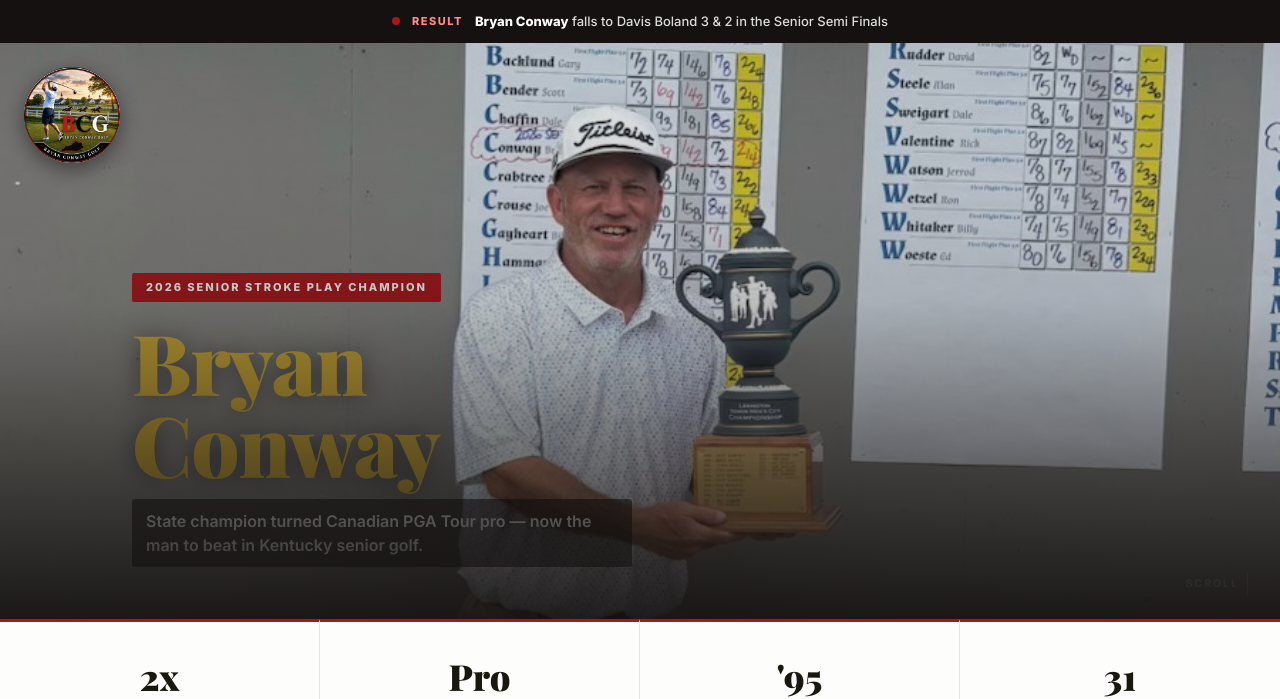
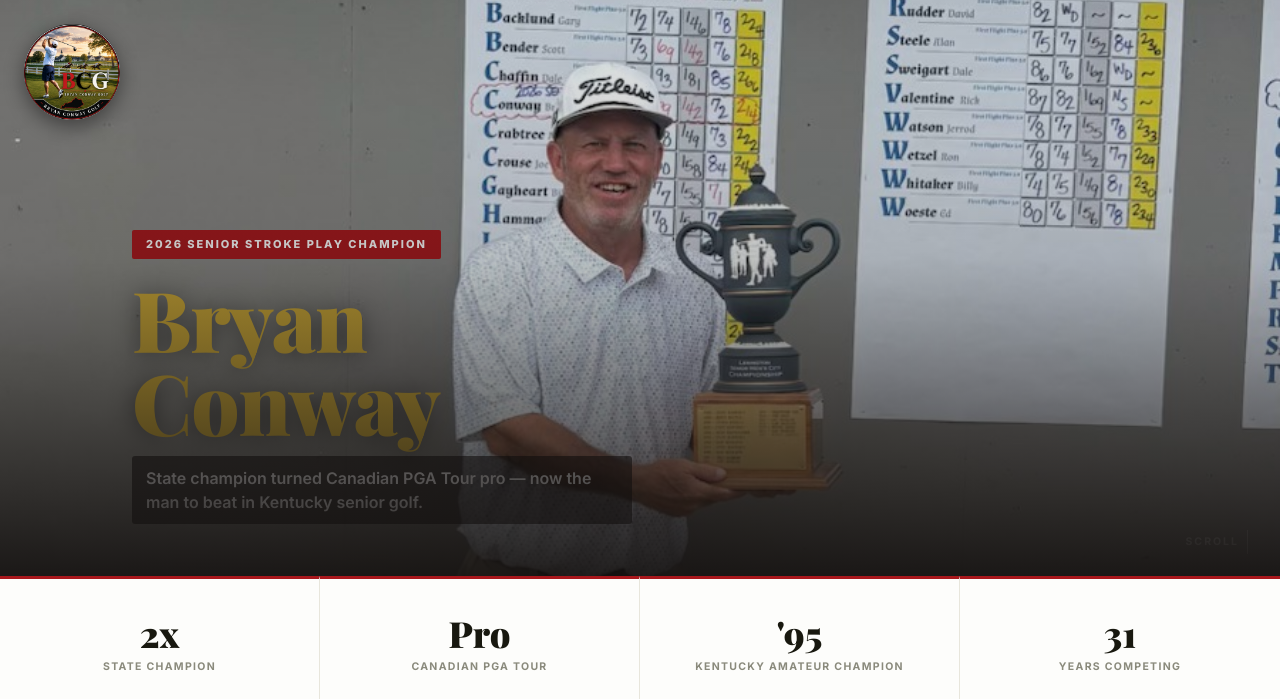
Before and after one commit to conwaygolf/Bryan-Conway-Golf-, a Flask app: page / in a window 1280 px wide. Shown: the part 73-772 px from the top of the page. Run offline with Flask 3, Linux system fonts and the light colour scheme.

Commit message:
Remove the live match-result banner from the homepage
The Kentucky Senior Match Play tournament concluded; the semifinal
loss result no longer needs to sit at the top of the site. (The
GolfGenius tracker that fed it already no-ops past its Aug 12 stop
date, so this won't get overwritten.)

Co-Authored-By: Claude Sonnet 5 <noreply@anthropic.com>

```diff
--- a/templates/index.html
+++ b/templates/index.html
@@ -56,22 +56,6 @@
     .nav-links a{display:block;padding:16px 32px;border-top:1px solid #3a2a28;}
     .nav-toggle{display:flex;}
   }
-
-  /* LIVE BANNER */
-  .live-banner{
-    background:var(--black);color:#fff;
-    display:flex;align-items:center;justify-content:center;gap:12px;flex-wrap:wrap;
-    padding:11px 24px;font-size:13px;text-align:center;
-  }
-  .live-dot{
-    width:8px;height:8px;border-radius:50%;background:#ff5a4e;flex-shrink:0;
-    animation:live-pulse 1.6s ease-in-out infinite;
-  }
-  .live-dot.result{background:var(--red);animation:none;}
-  @keyframes live-pulse{0%,100%{opacity:1;}50%{opacity:.35;}}
-  .live-label{font-weight:800;letter-spacing:1.5px;text-transform:uppercase;font-size:11px;color:#ff8a86;}
-  .live-detail{color:rgba(255,255,255,.85);font-weight:500;}
-  .live-detail strong{color:#fff;font-weight:800;}
 
   /* HERO */
   .hero{position:relative;height:clamp(460px,72vh,680px);overflow:hidden;background:var(--black);}
@@ -238,12 +222,6 @@
     <button class="nav-toggle" id="navToggle" aria-label="Toggle menu"><span></span><span></span><span></span></button>
   </div>
 </nav>
-
-<div class="live-banner">
-  <span class="live-dot result"></span>
-  <span class="live-label">Result</span>
-  <span class="live-detail"><strong>Bryan Conway</strong> falls to Davis Boland 3 & 2 in the Senior Semi Finals</span>
-</div>
 
 <div class="hero">
   <img class="hero-photo-img" src="/static/images/hero.jpg" alt="Bryan Conway holding the 2026 Lexington Senior City Championship trophy">
```
